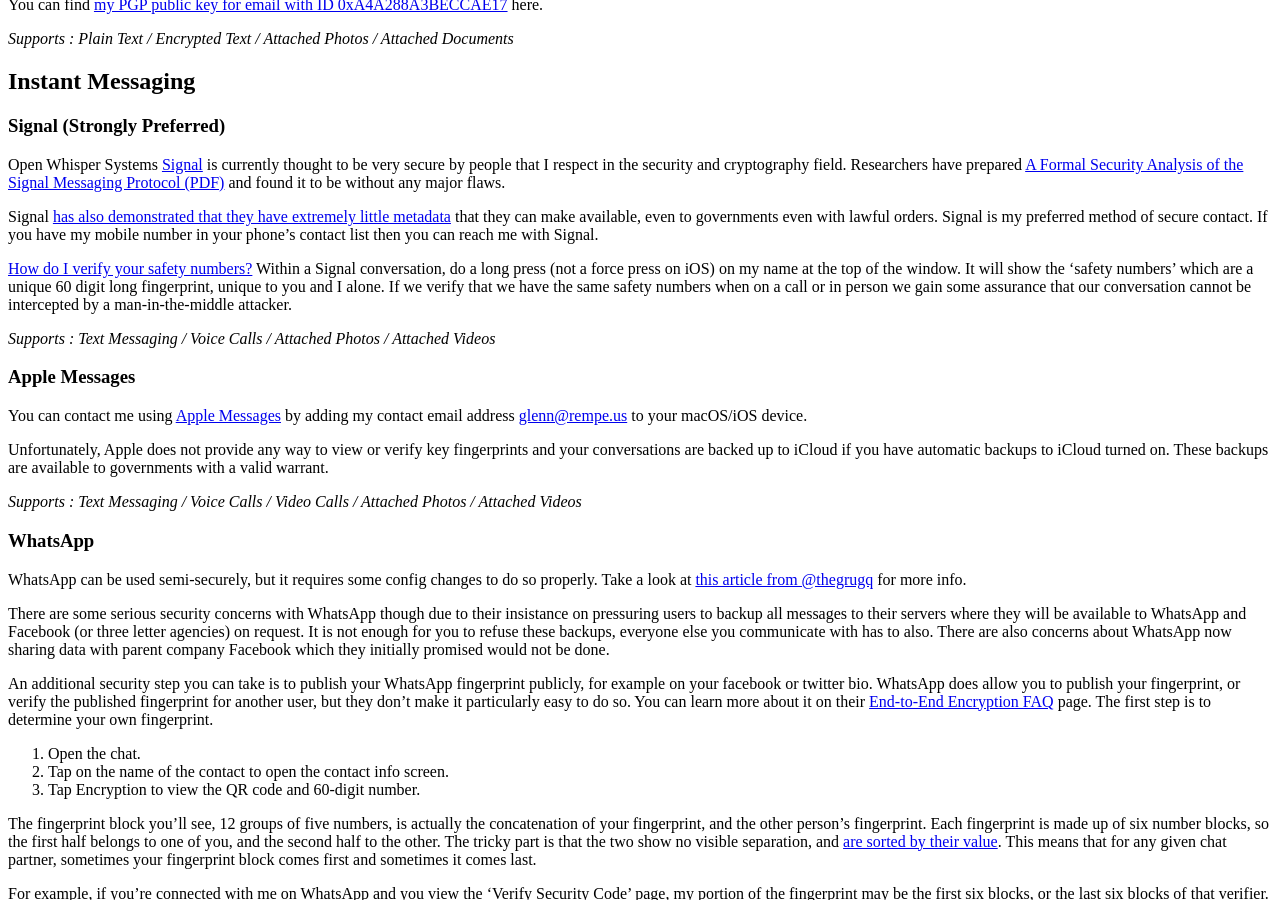
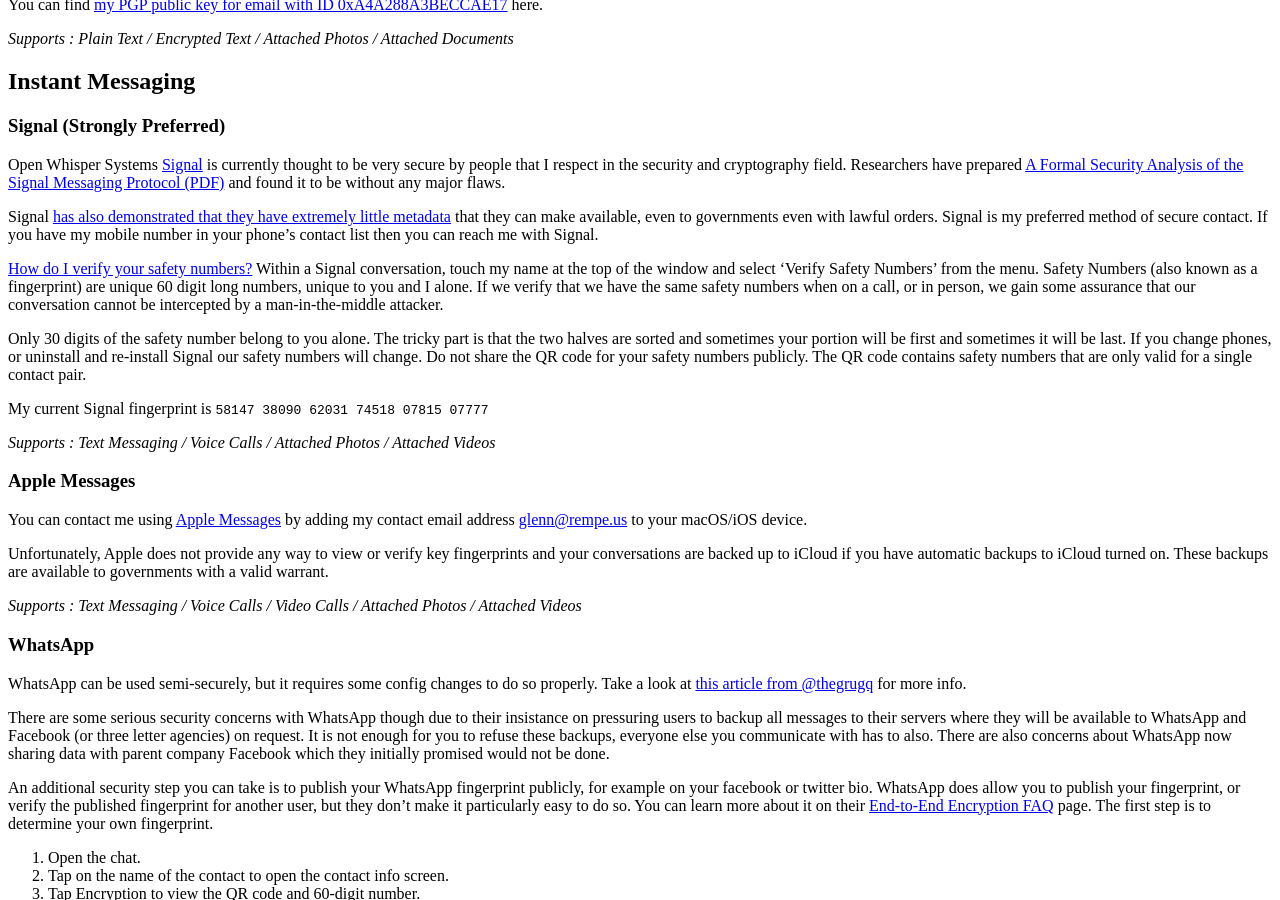
Before and after one commit to grempe/grempe.github.io, a Jekyll site: the page built from _pages/contact.md, in a window 1280 px wide and 900 px high, scrolled down 1764 px. Built offline with Jekyll 4.4.1, drawn with Linux system fonts in a browser that asks for light colours.

Commit message:
Update Signal info w/ fingerprint

```diff
--- a/_pages/contact.md
+++ b/_pages/contact.md
@@ -64,11 +64,20 @@
 in your phone's contact list then you can reach me with Signal.
 
 [How do I verify your safety numbers?](https://whispersystems.org/blog/safety-number-updates/){:target="_blank"}
-Within a Signal conversation, do a long press (not a force press on iOS) on my
-name at the top of the window. It will show the 'safety numbers' which are
-a unique 60 digit long fingerprint, unique to you and I alone. If we verify that we
-have the same safety numbers when on a call or in person we gain some assurance
+Within a Signal conversation, touch my name at the top of the window and select
+'Verify Safety Numbers' from the menu. Safety Numbers (also known as a fingerprint)
+are unique 60 digit long numbers, unique to you and I alone. If we verify that we
+have the same safety numbers when on a call, or in person, we gain some assurance
 that our conversation cannot be intercepted by a man-in-the-middle attacker.
+
+Only 30 digits of the safety number belong to you alone. The tricky part is
+that the two halves are sorted and sometimes your portion will be first and sometimes
+it will be last. If you change phones, or uninstall and re-install Signal our
+safety numbers will change. Do not share the QR code for your safety numbers
+publicly. The QR code contains safety numbers that are only valid for a single
+contact pair.
+
+My current Signal fingerprint is `58147 38090 62031 74518 07815 07777`
 
 *Supports : Text Messaging / Voice Calls / Attached Photos / Attached Videos*
 
```
